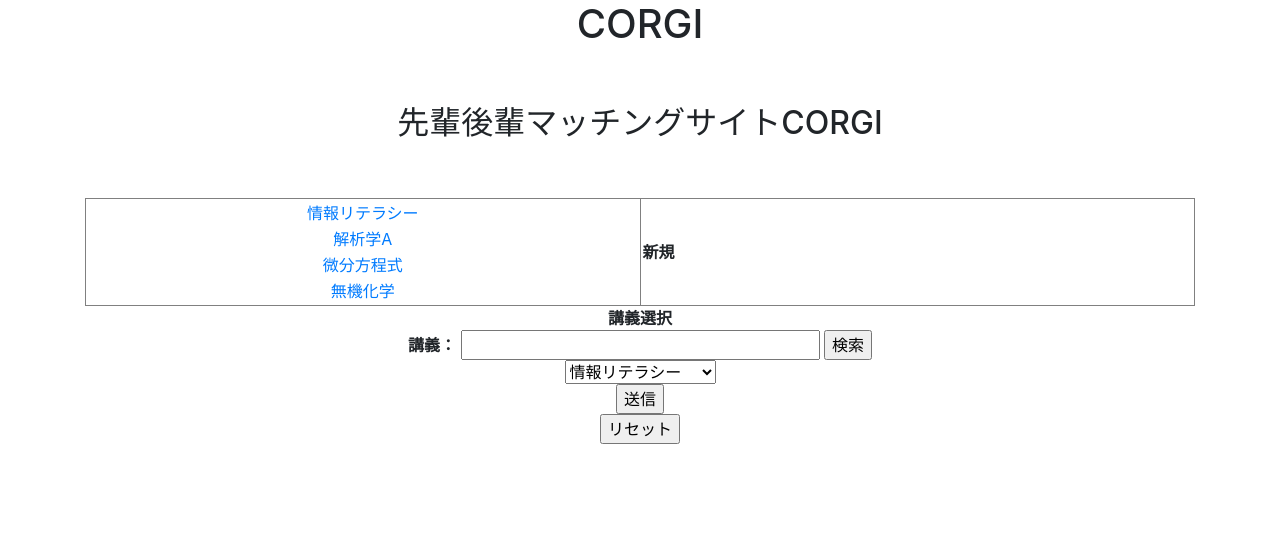
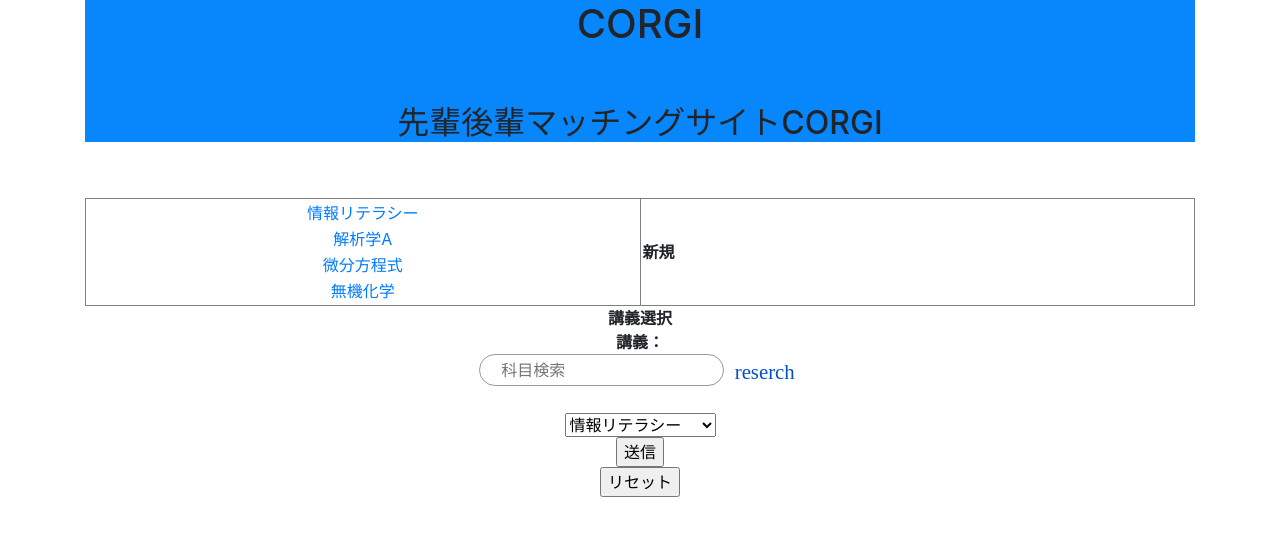
Before and after one commit to kyutech-programming-club/CORGI, a Flask app: page / in a window 1280 px wide. Shown: the part 56-592 px from the top of the page. Run offline with Flask 2, Linux system fonts and the light colour scheme; lists and menus that the app fills with data are empty; some libraries are stand-ins or nearby versions.

Commit message:
Add css contents and change html

```diff
--- a/flask_contents/static/style.css
+++ b/flask_contents/static/style.css
@@ -0,0 +1,31 @@
+#today {background-color:rgb(8, 135, 253);}
+
+
+.search_container{
+    box-sizing: border-box;
+  }
+
+  .search_container input[type="text"]{
+    border: 1px solid #999;
+    padding: 3px 5px;
+    border-radius: 20px;
+    height: 2.0em;
+    width: 245px;
+    overflow: hidden;
+  }
+
+  .search_container input[type="text"]:focus {
+    outline: 0;
+  }
+
+  .search_container input[type="submit"]{
+    cursor: pointer;
+    font-family: FontAwesome;
+    font-size: 1.3em;
+    border: none;
+    background: none;
+    color: #0150c7;
+    outline : none;
+    display: inline-block;
+    vertical-align: middle;
+  }
--- a/flask_contents/templates/entries/index.html
+++ b/flask_contents/templates/entries/index.html
@@ -8,7 +8,10 @@
     <title>CORGI</title>
 </head>
 <body>
-<div>
+
+
+
+<div id="today">
     <center>
         <h1>CORGI</h1>
     <br><br>
@@ -63,12 +66,20 @@
             <tr>
                 <td align="right"><b> 講義選択</b></td><br>
                 <td align="right"><b> 講義：</b></td>
-                <td>
-                    <input type="text" name="name" size="30" maxlength="20">
+
+
+                    <form method="get" action="#" class="search_container">
+                        <input type="text" size="25" placeholder="　科目検索">
+                        <input type="submit" value="reserch">
+                     </form>
+
+               <!-- <td>
+                    <input type="text" name="name" size="30" maxlength="20" class=".search_container">
                 </td>
                     <input type="submit" name="btng" value="検索">
                     <input type="hidden" name="hl" value="ja">
                     </form>
+                -->
             </tr>
         <br>
             <td>
--- a/flask_contents/templates/layout.html
+++ b/flask_contents/templates/layout.html
@@ -1,4 +1,5 @@
 <!doctype html>
+<link rel=stylesheet href="{{ url_for('static', filename='style.css') }}">
 <title>CORGI</title>
 <link rel="stylesheet" href="https://maxcdn.bootstrapcdn.com/bootstrap/4.0.0/css/bootstrap.min.css">
 <script src="https://code.jquery.com/jquery-3.2.1.slim.min.js">
```
